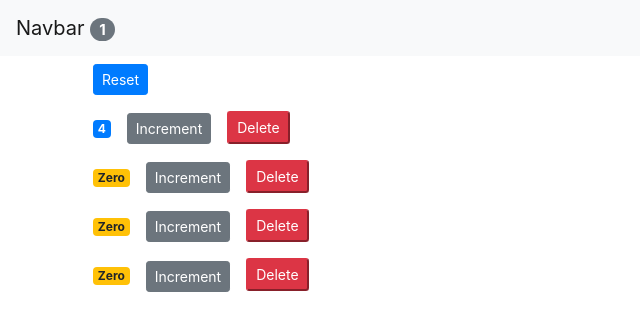
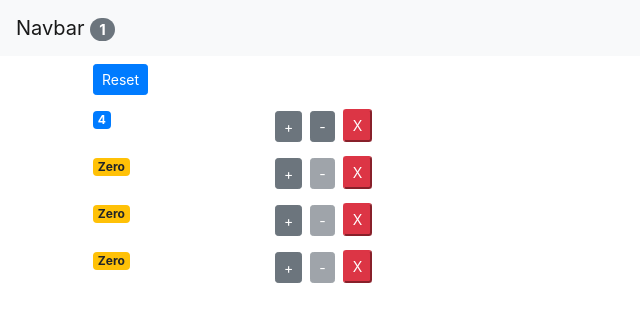
Before and after one commit to AlinaZakirod/counter-react-app, a React (Create React App) app: page / in a window 1280 px wide. Shown: the top 330 px of the page, without its empty margins (0-640 px from the left). Built offline with nearby package versions, Linux system fonts and the light colour scheme.

Commit message:
decrement added

```diff
--- a/src/App.js
+++ b/src/App.js
@@ -18,6 +18,14 @@
     const index = counters.indexOf(counter);
     counters[index] = { ...counter };
     counters[index].value++;
+    this.setState({ counters });
+  };
+
+  handleDecrement = counter => {
+    const counters = [...this.state.counters];
+    const index = counters.indexOf(counter);
+    counters[index] = { ...counter };
+    counters[index].value--;
     this.setState({ counters });
   };
 
@@ -45,6 +53,7 @@
             counters={this.state.counters}
             onReset={this.handleReset}
             onIncrement={this.handleIncrement}
+            onDecrement={this.handleDecrement}
             onDelete={this.handleDelete}
           />
         </main>
--- a/src/components/counter.jsx
+++ b/src/components/counter.jsx
@@ -16,21 +16,33 @@
 
   render() {
     return (
-      <div>
+      <div className="row">
+        <div className="col-2">
           <span className={this.getBadgeClasses()}>{this.formatCount()}</span>
+        </div>
+        <div className="col">
           <button
             onClick={() => this.props.onIcrement(this.props.counter)}
+            className="btn btn-secondary btn-sm"
+          >
+            +
+          </button>
+
+          <button
+            onClick={() => this.props.onDecrement(this.props.counter)}
             className="btn btn-secondary btn-sm m-2"
+            disabled={this.props.counter.value === 0 ? "disabled" : ""}
           >
-          Increment
+            -
           </button>
 
           <button
             onClick={() => this.props.onDelete(this.props.counter.id)}
-          className="btn-danger btn-sm m-2"
+            className="btn-danger btn-sm "
           >
-          Delete
+            X
           </button>
+        </div>
       </div>
     );
   }
--- a/src/components/counters.jsx
+++ b/src/components/counters.jsx
@@ -3,19 +3,24 @@
 
 class Counters extends Component {
   render() {
+    const {
+      onReset,
+      counters,
+      onDelete,
+      onIncrement,
+      onDecrement
+    } = this.props;
     return (
       <div>
-        <button
-          onClick={this.props.onReset}
-          className="btn btn-primary btn-sm m-2"
-        >
+        <button onClick={onReset} className="btn btn-primary btn-sm m-2">
           Reset
         </button>
-        {this.props.counters.map(counter => (
+        {counters.map(counter => (
           <Counter
             key={counter.id}
-            onDelete={this.props.onDelete}
-            onIcrement={this.props.onIncrement}
+            onDelete={onDelete}
+            onIcrement={onIncrement}
+            onDecrement={onDecrement}
             counter={counter}
           />
         ))}
--- a/src/components/navbar.jsx
+++ b/src/components/navbar.jsx
@@ -2,13 +2,13 @@
 
 // Stateless Functional Component
 
-const Navbar = props => {
+const Navbar = ({ totalCounters }) => {
   return (
     <nav className="navbar navbar-light bg-light">
       <a className="navbar-brand" href="#">
         Navbar{" "}
         <span className="badge badge-pill badge-secondary">
-          {props.totalCounters}
+          {totalCounters}
         </span>
       </a>
     </nav>
```
Lines whose indentation alone changed are shown as unchanged.
